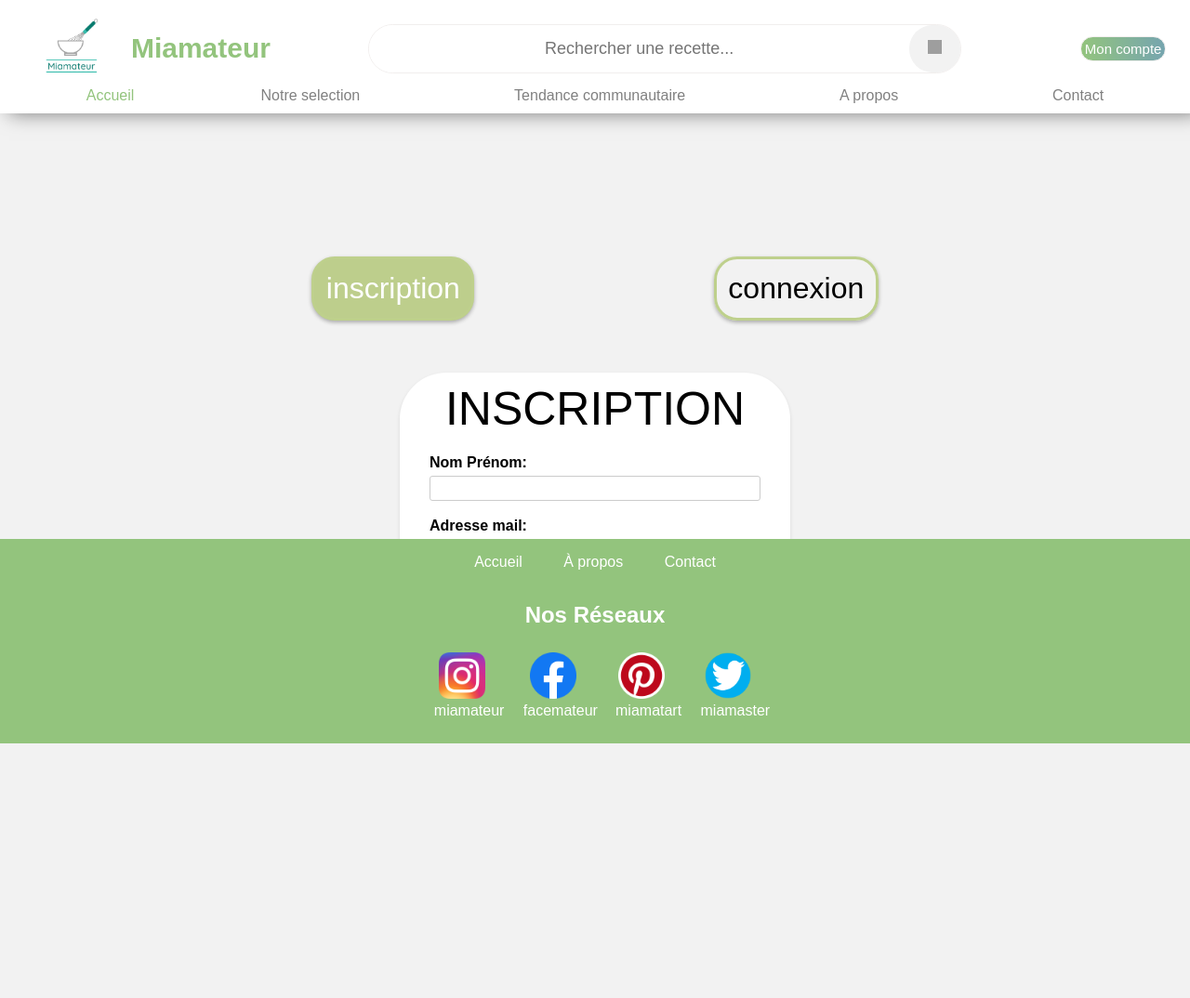
After one commit to G1ul1o/Miamateur, a PHP site: page /HTML/inscription.php in a window 1280 px wide. The commit adds this page. Shown: the whole page at 93% size. Run offline with PHP 8.4, Linux system fonts and the light colour scheme; grey boxes are pictures that could not be loaded.

Commit message:
Account pages

```diff
--- /dev/null
+++ b/CSS/inscription.css
@@ -0,0 +1,114 @@
+
+.container {
+    text-align: center;
+    gap: 10px;
+}
+
+.button {
+    /*
+    display: inline-block;
+    margin: 0 200px;
+    font-size: 50px;
+    color: white;
+    background-color: #bdce8c;
+    text-decoration: none;
+    padding: 10px 20px;
+    border-radius: 5px;
+     */
+    display: inline-block;
+    font-weight: normal;
+    font-size: 200%;
+    border: 3px solid #bed08c;
+    border-radius: 25px;
+    text-decoration: none;
+    color: black;
+    padding:1%;
+    margin-top: 10%;
+    margin-left:10%;
+    margin-right:10%;
+    margin-bottom: 3%;
+    box-shadow: 0 2px 4px rgba(0, 0, 0, 0.3);
+}
+body {
+    background-color: #f2f2f2;
+    font-family: Arial, sans-serif;
+}
+
+fieldset {
+    display: flex;
+    flex-direction: column;
+    padding: 20px;
+    border: none;
+    /*
+    background-color: #fff;
+    border-radius: 10px;
+    box-shadow: 0 2px 4px rgba(0, 0, 0, 0.1);
+     */
+    /*max-width: 400px;
+    margin: 0 auto;
+     */
+}
+
+legend {
+    font-size: 50px;
+    /*
+    font-weight: bold;
+    margin-bottom: 10px;
+    padding: 5px 10px;
+    border-radius: 5px;
+    background-color: #fff;
+    box-shadow: 0 2px 4px rgba(0, 0, 0, 0.1);
+    position: relative;
+    top: -20px;
+    width: fit-content;
+    z-index: 1;
+     */
+}
+
+
+label {
+    display: block;
+    text-align: left;
+    margin-bottom: 5px;
+    font-weight: bold;
+}
+
+input {
+    padding: 5px;
+    border: 1px solid #ccc;
+    border-radius: 3px;
+    width: 100%;
+    box-sizing: border-box;
+}
+/*
+input[type="number"] {
+    width: 50px;
+}
+
+input[type="date"] {
+    width: 150px;
+}
+*/
+.container-form
+{
+    background-color: #fff;
+    border-radius: 50px;
+    box-shadow: 0 2px 4px rgba(0, 0, 0, 0.1);
+    padding: 10px;
+    max-width: 400px;
+    margin: 0 auto;
+}
+
+.child
+{
+    color: white;
+    background-color: #bdce8c;
+    text-decoration: none;
+    padding: 1%;
+
+}
+.ordre
+{
+    align-items: left;
+    text-align: left;
+}
--- /dev/null
+++ b/HTML/inscription.php
@@ -0,0 +1,119 @@
+<!DOCTYPE html>
+<html lang="en">
+<head>
+    <meta charset="UTF-8">
+    <title>inscription</title>
+    <script src="../JS/index.js" defer></script>
+    <script src="https://code.jquery.com/jquery-3.6.0.min.js"></script>
+    <link rel="stylesheet" href="../CSS/inscription.css">
+    <link rel="stylesheet" href="../CSS/HEADER.css">
+    <link rel="stylesheet" href="../CSS/FOOTER.css">
+
+</head>
+
+<body>
+<header id="header">
+    <div class="Header-Container">
+        <!-- marge gauche -->
+        <span style="margin-left: 3%;"></span>
+
+        <!-- logo -->
+        <a href="../index.php" >
+            <img src = "../image/image-removebg-preview.jpg" class    ="logo">
+        </a>
+
+        <!-- titre -->
+        <a href="../index.php" >
+            <h1 class="button-title">Miamateur</h1>
+        </a>
+
+        <!-- marge centre gauche -->
+        <span style="margin-left: 10%;"></span>
+
+        <!-- barre de recherche -->
+        <form class="input-wrapper" action="search.php" method="get">
+            <input type="text" class="input" id="searchBar" name="search" placeholder="Rechercher une recette...">
+            <button class="search-button" id="searchButton">
+                <span class="search-icon"></span>
+            </button>
+            <div id="suggestions-container"></div>
+        </form>
+        <!-- bouton compte -->
+        <a class="button-profile" href="connexion.php">Mon compte</a>
+    </div>
+
+    <div class="alignement_cote">
+        <div class="alignement">
+            <!-- les boutons du header (Acceuil, notre selection...) -->
+            <a class="active header-button" href="../index.php" target="_blank">Accueil</a>
+
+            <a class="header-button" href="selection.php" target="_blank">Notre selection</a>
+
+            <a class="header-button" href="communaute.php" target="_blank">Tendance communautaire</a>
+
+            <a class="header-button" href="apropos.php" target="_blank">A propos</a>
+
+            <a class="header-button" href="contact.php" target="_blank">Contact</a>
+        </div>
+    </div>
+</header>
+<main>
+<div class="container">
+    <a class="button child" href="inscription.php">inscription</a>
+    <a class="button" href="connexion.php">connexion</a>
+    <section>
+        <br>
+        <div class="container-form">
+            <form>
+                <fieldset>
+                    <legend>INSCRIPTION</legend>
+                    <label for="Nom" class="ordre">Nom Prénom:</label>
+                    <input type="text" id="Nom" name="Nom">
+                    <br>
+                    <label for="mail" class="ordre">Adresse mail:</label>
+                    <input type="mail" id="mail" name="mail">
+                    <br>
+                    <label for="mdp" class="ordre">Mot de passe:</label>
+                    <input type="text" id="mdp" name="mdp">
+                </fieldset>
+
+                <fieldset>
+                    <button><a href="inscription.php">s'inscrire</a></button>
+
+                </fieldset>
+            </form>
+        </div>
+    </section>
+</div>
+</main>
+<footer class="show-footer">
+    <div id="lefooter">
+        <ul id="boutons-cliquables">
+            <li><a href="#" class="lien_footer">Accueil</a></li>
+            <li><a href="#" class="lien_footer">À propos</a></li>
+            <li><a href="#" class="lien_footer">Contact</a></li>
+        </ul>
+        <br>
+        <h2>Nos Réseaux</h2>
+        <ul id="social_media">
+            <div class="items_social">
+                <li><img  src = "../image/Instagram-logo.png" alt="insta" ></li>
+                <li><a href="#" class="lien_footer_reseau">miamateur</a> </li>
+            </div>
+            <div class="items_social">
+                <li><img  src = "../image/facebook-logo.png" alt="facebook"> </li>
+                <li><a href="#" class="lien_footer_reseau">facemateur</a> </li>
+            </div>
+            <div class="items_social">
+                <li><img src = "../image/pinterest-logo.png" alt="pinterest"> </li>
+                <li><a href="#" class="lien_footer_reseau">miamatart</a> </li>
+            </div>
+            <div class="items_social">
+                <li><img  src = "../image/twitter-logo.png" alt="twitter" > </li>
+                <li><a href="#" class="lien_footer_reseau">miamaster</a> </li>
+            </div>
+        </ul>
+    </div>
+</footer>
+</body>
+</html>
--- a/PHP/connection.php
+++ b/PHP/connection.php
@@ -2,7 +2,7 @@
 $host = 'localhost';
 $dbname = 'miamateur';
 $username = 'root';
-$password = '';
+$password = 'Boulle1203';
 
 try {
     $conn = new PDO("mysql:host=$host;dbname=$dbname", $username, $password);
```
Also changed, not shown: CSS/formulaire.css (+130 -0 lines), HTML/communaute.php (+6 -7 lines), HTML/connexion.php (added, +116 -0 lines), HTML/formulaire.php (+13 -10 lines), HTML/recette.php (+7 -7 lines), HTML/search.php (+6 -6 lines), index.php (+5 -5 lines).
